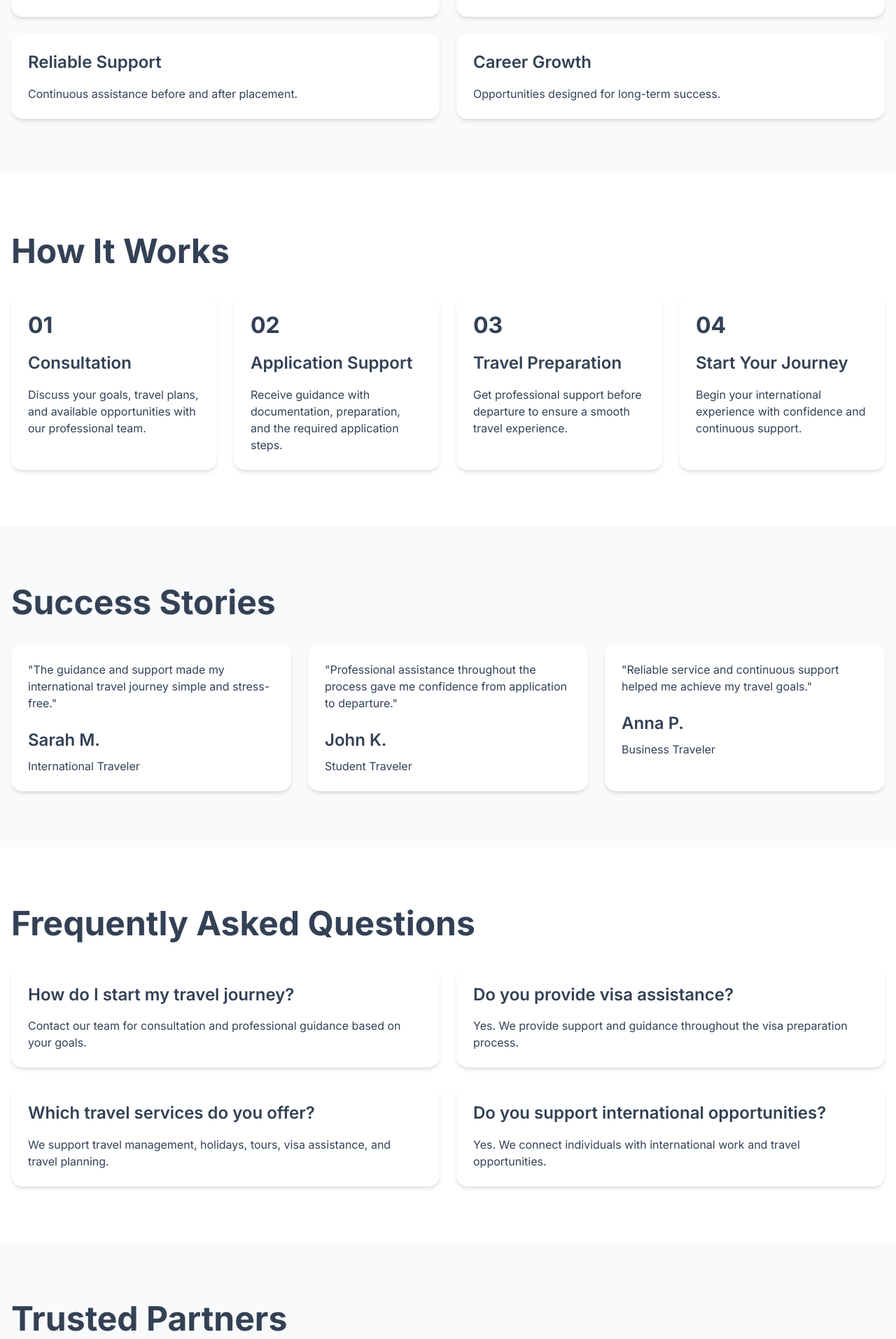
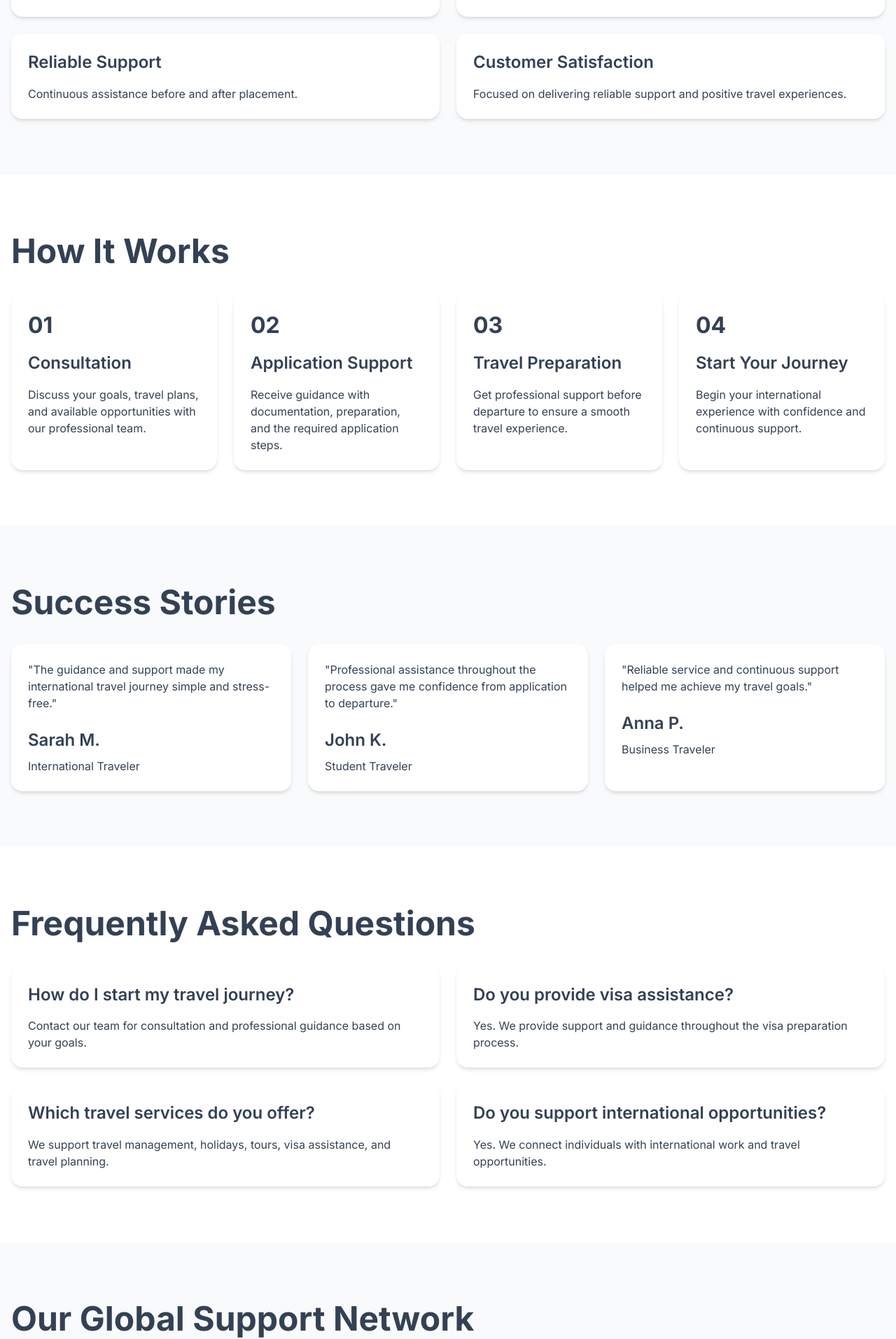
Before and after one commit to ericbalaile/Balaile-Tech-Lab, a React (Vite) app: page / in a window 1280 px wide. Shown: the part 2068-3982 px from the top of the page at 70% size. Built offline with nearby package versions, Linux system fonts and the light colour scheme.

Commit message:
Align homepage content with travel brand positioning

```diff
--- a/src/pages/Home.jsx
+++ b/src/pages/Home.jsx
@@ -73,8 +73,9 @@
       description: "Continuous assistance before and after placement.",
     },
     {
-      title: "Career Growth",
-      description: "Opportunities designed for long-term success.",
+      title: "Customer Satisfaction",
+      description:
+        "Focused on delivering reliable support and positive travel experiences.",
     },
   ];
 
@@ -329,8 +330,9 @@
       {/* Trusted Partners */}
       <Section background="light">
         <Container>
-          <h2 className="mb-8 text-3xl font-bold">Trusted Partners</h2>
-
+          <h2 className="mb-8 text-3xl font-bold">
+            Our Global Support Network
+          </h2>
           <div className="grid gap-6 md:grid-cols-4">
             {trustedPartners.map((partner) => (
               <Card key={partner.title}>
```
